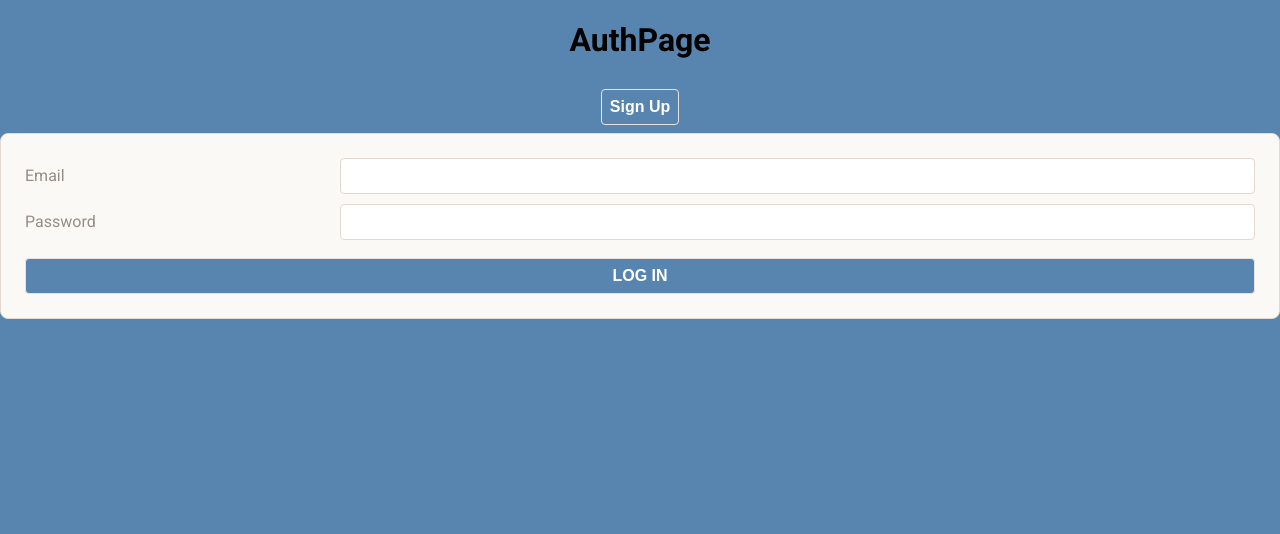
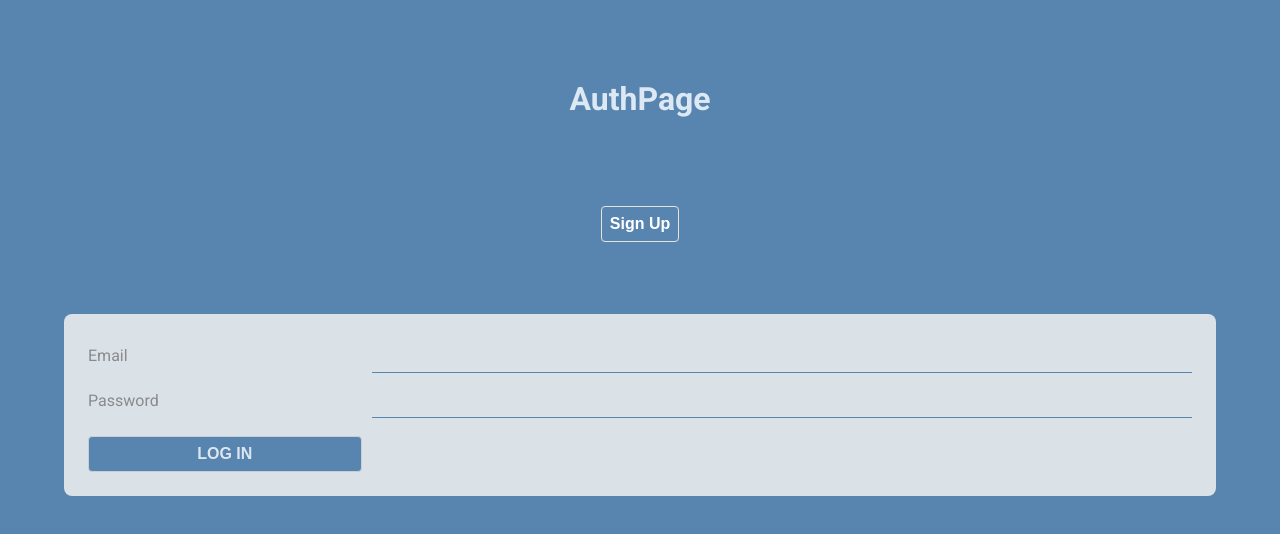
Before and after one commit to andreamaciasr/interactica, a React (Create React App) app: page /new in a window 1280 px wide. Shown: the top 534 px of the page. Built offline with nearby package versions, Linux system fonts and the light colour scheme; no server answers.

Commit message:
update style

```diff
--- a/src/index.css
+++ b/src/index.css
@@ -80,9 +80,11 @@ code {
 
 .form-container {
   padding: 3vmin;
+  margin: 8vmin;
   background-color: var(--tan-1);
-  border: .1vmin solid var(--tan-3);
+  border: none;
   border-radius: 1vmin;
+  opacity: 0.8;
 }
 
 p.error-message {
@@ -106,11 +108,12 @@ label {
 input {
   padding: 1vmin;
   font-size: 2vmin;
-  border: .1vmin solid var(--tan-3);
-  border-radius: .5vmin;
+  border: none;
   color: var(--text-dark);
   background-image: none !important; /* prevent lastpass */
   outline: none;
+  background: none;
+  border-bottom: 1px solid #5885AF;
 }
 
 input:focus {
@@ -148,6 +151,8 @@ button:disabled, form:invalid button[type="submit"] {
 }
 
 button[type="submit"] {
-  grid-column: span 2;
+  grid-column: span 1;
   margin: 1vmin 0 0;
+  align-items: right;
+  display: block;
 }
--- a/src/pages/App/App.css
+++ b/src/pages/App/App.css
@@ -3,10 +3,14 @@
 .App {
   text-align: center;
   font-family: "Roboto";
+  padding: 0;
+  margin: 0;
 }
 
 .NasaPic {
     background-size: cover;
+    background-position: center;
+    height: 100vh;
     height: 100vh;
 }
 
@@ -44,3 +48,10 @@
     transform: rotate(360deg);
   }
 }
+
+h1 {
+ margin: 0vmin;
+ padding: 10vmin;
+ color:aliceblue;
+ opacity: .87;
+}
--- a/src/pages/App/App.jsx
+++ b/src/pages/App/App.jsx
@@ -40,12 +40,7 @@ export default function App() {
   }
 
   return (
-    <div
-      className="NasaPic"
-      style={{
-        backgroundImage: img ? `url(${img.url})` : "none",
-      }}
-    >
+
       <main className="App">
         {user ? (
           <>
@@ -71,9 +66,15 @@ export default function App() {
             </Routes>
           </>
         ) : (
-          <AuthPage setUser={setUser} />
+            <div
+                className="NasaPic"
+                style={{
+                backgroundImage: img ? `url(${img.url})` : "none",
+                }}
+            >
+                <AuthPage setUser={setUser} />
+            </div>
         )}
       </main>
-    </div>
   );
 }
```
